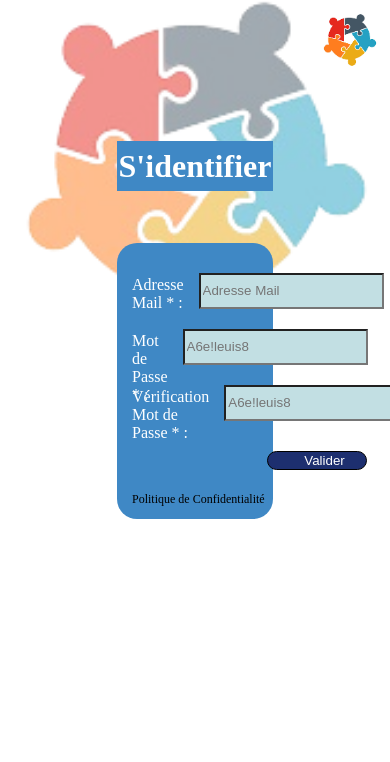
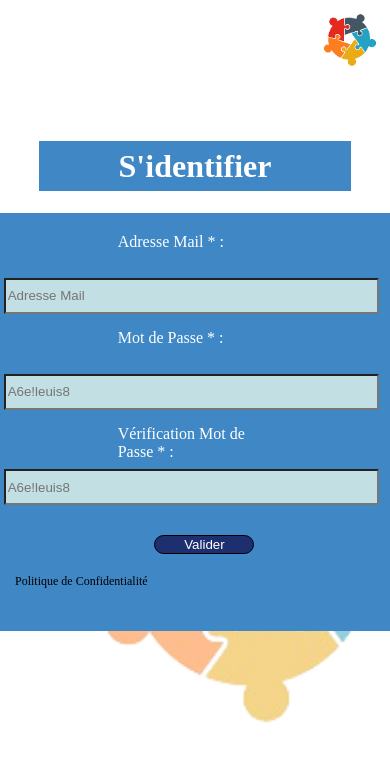
Before and after one commit to DwwmEvry160924/FilRouge-html-commuAlgo, a plain HTML site: page Identification/index.html in a window 390 px wide. Shown: the top 762 px of the page. Drawn offline with Linux system fonts and the light colour scheme.

Commit message:
modification page connexion, modification navbar toute les pages , modification page profil, modification et finition page tache, ajout du responsive pour la page Tache et la page Inscription

```diff
--- a/Identification/index.css
+++ b/Identification/index.css
@@ -1,4 +1,4 @@
-.background_img{
+.background_img {
     position: absolute;
     left: 5%;
     width: 90vw;
@@ -7,28 +7,28 @@
 }
 
 
-.logo-container{
+.logo-container {
     display: flex;
     justify-content: end;
 }
 
-.inscription-container{
+.inscription-container {
     display: flex;
     justify-content: center;
     margin-top: 40px;
 }
 
-body{
+body {
     padding: 0;
     margin: 0;
 }
 
-#logo{
+#logo {
     width: 80px;
     height: 80px;
 }
 
-h1{
+h1 {
     display: flex;
     justify-content: center;
     text-align: center;
@@ -39,65 +39,135 @@ h1{
     height: 50px;
 }
 
-#formu{
- padding: 10px;
+form {
+    width: 100%;
+}
+
+#formu {
+    display: flex;
+    justify-content: center;
+    flex-direction: row-reverse;
+    padding: 2%;
 
 }
 
-form label{
+form label {
     color: white;
     margin: 5px;
     height: 30px;
+    width: 40%;
 }
 
-input{
-   display: flex;
-   justify-content: center;
-   background-color:#C2DFE3;
-   min-height: 30px;
-   margin: 10px;
-   width: 200px;
+input {
+    display: flex;
+    justify-content: center;
+    background-color: #C2DFE3;
+    min-height: 30px;
+    margin: 10px;
+    width: 100%;
 }
 
-button{
+button {
     text-align: center;
-    background-color: #1D2F6F ;
-    border: 1px solid black ;
+    background-color: #1D2F6F;
+    border: 1px solid black;
     border-radius: 20px;
     width: 100px;
     margin-top: 20px;
-    margin-left: 140px;
+    margin-left: 40%
 }
 
-main {
+.contenu {
+    display: flex;
+    flex-direction: column;
+    margin-left: 12%;
     background-color: #3F88C5;
+    padding: 30px;
     border-radius: 20px;
-    margin-right: 30%;
-    margin-bottom: 30%;
-    margin-left: 30%;
-    margin-top: 30px;
-    padding-top: 10px;
+    width: 65%;
 }
 
-#lien-container{
+#lien-container {
     display: flex;
     justify-content: flex-start;
     font-size: 12px;
 }
 
-form a{
+form a {
     color: white;
     text-decoration: none;
 }
 
-a{
+a {
     color: black;
     text-decoration: none;
     padding-left: 15px;
 }
 
-#mail, #password, #cpassword{
+#mail,
+#password,
+#cpassword {
     display: flex;
     justify-content: left;
     align-items: center;
 }
+
+@media screen and (max-width:425px) {
+
+    h1 {
+        width: 80%;
+    }
+
+    form input {
+        margin-top: 1%;
+    }
+
+    form label {
+        margin-bottom: 3%;
+        padding: 0;
+    }
+
+    .formu {
+        padding: 0;
+        width: 100%;
+    }
+
+    .contenu {
+        margin: 0;
+        padding-left: 0;
+        padding-top: 2%;
+        width: 98%;
+        border-radius: 0;
+    }
+
+    #mail,
+    #password,
+    #cpassword {
+        display: flex;
+        flex-direction: column;
+        justify-content: left;
+        align-items: center;
+    }
+
+    .background_img {
+        left: 25%;
+        top: 50%;
+        width: 80%;
+        z-index: -1;
+        opacity: 0.5;
+    }
+
+    button {
+
+        background-color: #1D2F6F;
+        border: 1px solid black;
+        border-radius: 20px;
+        width: 100px;
+    }
+
+    button a{
+        padding: 0;
+        text-align: center;
+    }
+
+}
--- a/Identification/index.html
+++ b/Identification/index.html
@@ -26,30 +26,32 @@
 
 
     <main>
+        <div class="contenu">
             <section id="formu">
                 <!-- action="" Manque un partie PHP pour le tri d'information -->
                 <form action="" method="post">
                     <div id="mail">
                         <label for="mail"> Adresse Mail * : </label>
-                    <input type="email" placeholder="Adresse Mail" name="mail" id="mail" size="20" required>
+                        <input type="email" placeholder="Adresse Mail" name="mail" id="mail" size="30" required>
                     </div>
                     <div id="password">
                         <label for="password"> Mot de Passe * : </label>
                         <!-- <p id="mdp"> ( 8 caractére minimum, 16 maximum, 1 Maj, 1 Min et 1 caractére spécial) </p> -->
                         <input type="password" name="password" id="password" placeholder="A6e!leuis8" minlength="8"
-                        maxlength="16" size="20" required>
+                            maxlength="16" size="30"required>
                     </div>
                     <div id="cpassword">
                         <!-- Vérification des Majuscules, minuscule, chiffre, caractére spécial, impossible en HTML uniquement. -->
-                    <label for="cpassword"> Vérification <br> Mot de Passe * : </label>
+                        <label for="cpassword"> Vérification Mot de Passe * : </label>
                         <input type="password" name="cpassword" id="cpassword" placeholder="A6e!leuis8" minlength="8"
                             maxlength="16" size="20" required>
                     </div>
-                <button type="submit" value="Valider"><a href="Dashboard.html"> Valider </a> </button>
+                    <button type="submit" value="Valider"><a href="../dashboard/dashboardv2.html"> Valider </a> </button>
                 </form>
             </section>
             <div id="lien-container">
-            <p><a href="pol.html"> Politique de Confidentialité </a></p>
+                <p><a href="politiques_confidentialite.html" target="_blank"> Politique de Confidentialité </a></p>
+            </div>
         </div>
     </main>
 
```
Also changed, not shown: Connexion/Connexion.html (+3 -0 lines), Profil/Profile.html (+11 -11 lines), Profil_admin/profil_Admin.html (+8 -8 lines), Tache/Tache.css (+24 -13 lines), Tache/Tache.html (+11 -11 lines), dashboard/dashboardv1.html (+4 -4 lines). Lines whose indentation alone changed are shown as unchanged.
